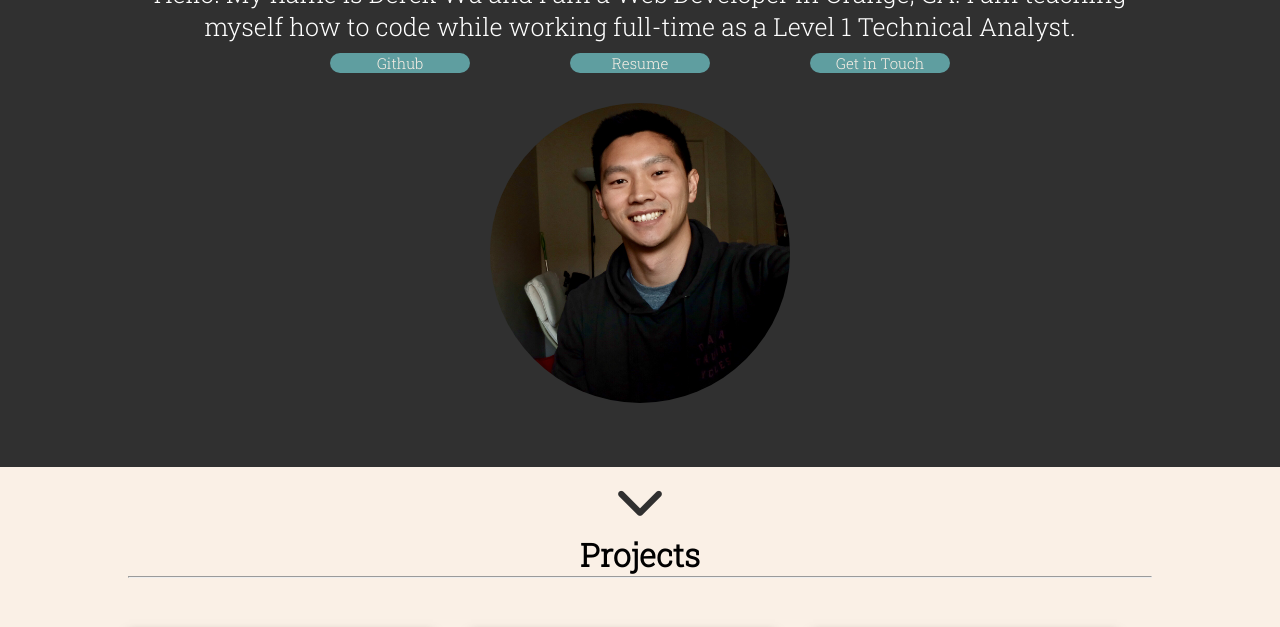
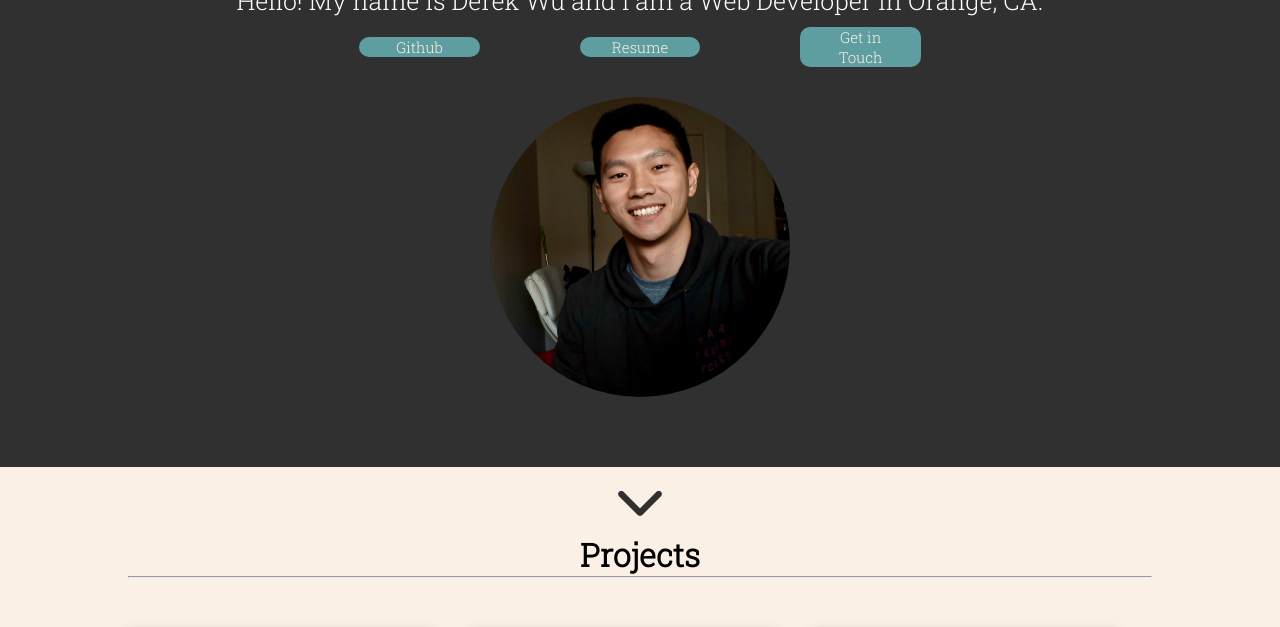
Before and after one commit to derekjahwu/Portfolio, a plain HTML site: page index.html in a window 1280 px wide. Shown: the part 173-800 px from the top of the page. Drawn offline with nearby package versions, Linux system fonts and the light colour scheme.

Commit message:
Add files via upload

```diff
--- a/index.html
+++ b/index.html
@@ -31,7 +31,7 @@
 		<div class="home-border" >
 			<div id="about" >
 				<h1 class="animate__animated animate__fadeInLeftBig">Front End Web Developer</h1>
-				<p class="animate__animated animate__fadeInRightBig">Hello! My name is Derek Wu and I am a Web Developer in Orange, CA. I am teaching myself how to code while working full-time as a Level 1 Technical Analyst.</p>
+				<p class="animate__animated animate__fadeInRightBig">Hello! My name is Derek Wu and I am a Web Developer in Orange, CA.</p>
 				<div class="home-links animate__animated animate__fadeInUp">
 					<a href="https://github.com/derekjahwu"id="github" target="_blank" class="link">Github</a>
 					<a href="resume/Derek_Wu_Resume.pdf" target="_blank" id="resumeLink" class="link">Resume</a>
```
